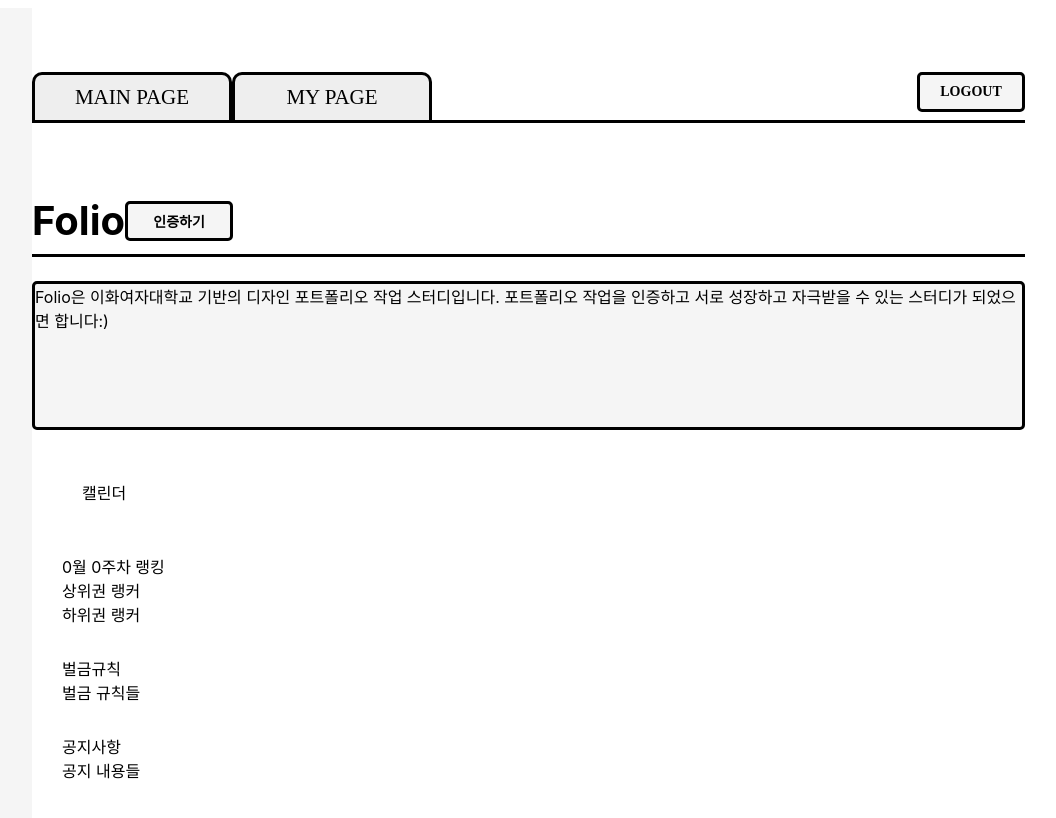
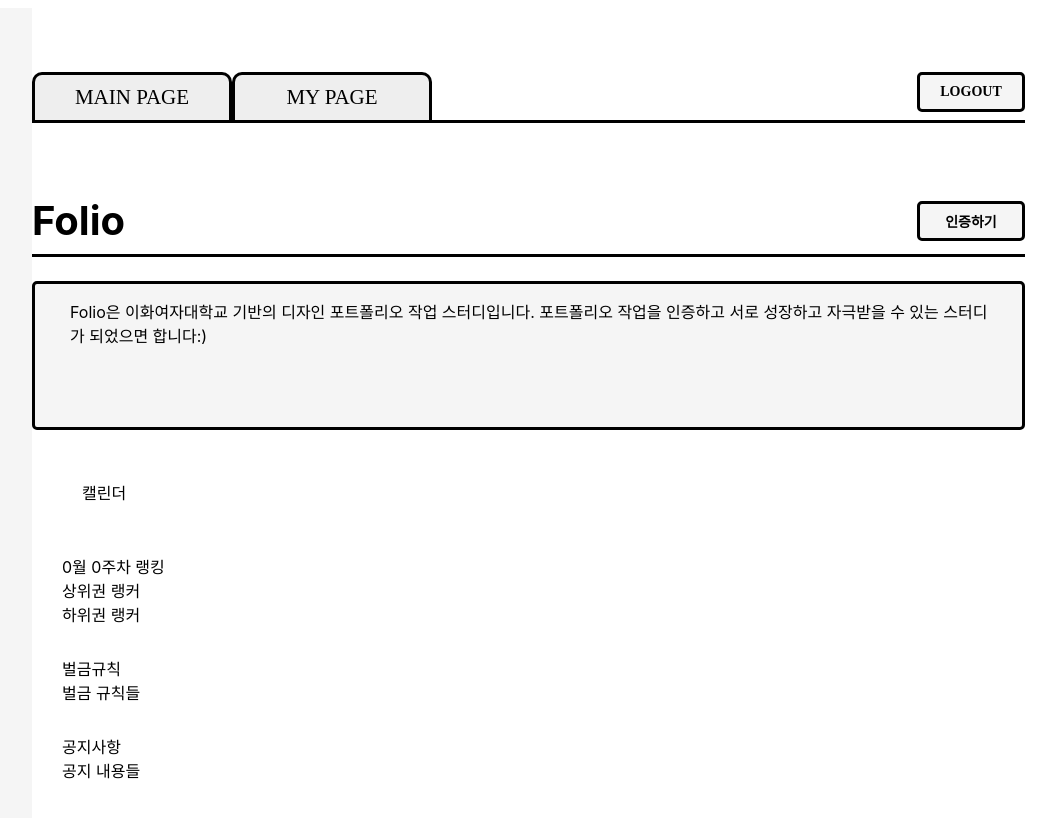
Before and after one commit to EFUB-steady/steady-front, a React (Create React App) app: page / in a window 1280 px wide. Shown: the top 818 px of the page, without its empty margins (174-1230 px from the left). Built offline with nearby package versions, Linux system fonts and the light colour scheme; a web font is replaced by a local one.

Commit message:
💄StudyInfo 여백 수정 및 세로 정렬

```diff
--- a/src/ui/components/main/study-info/StudyInfo.js
+++ b/src/ui/components/main/study-info/StudyInfo.js
@@ -17,7 +17,6 @@ export default function StudyInfo() {
 
 const Content = styled.div`
   /* 스터디 설명 영역 */
-
   box-sizing: border-box;
 
   width: 993px;
@@ -28,5 +27,11 @@ const Content = styled.div`
   border: 3px solid #000000;
   border-radius: 5px;
 
+  /*텍스트 패딩*/
+  padding-top: 15.29px;
+  padding-left: 35px;
+  padding-right: 26px;
+  padding-bottom: 61.63px;
+
   margin-top: 24px;
 `;
--- a/src/ui/components/main/study-info/StudyInfoTitle.js
+++ b/src/ui/components/main/study-info/StudyInfoTitle.js
@@ -5,10 +5,8 @@ import { Title1 } from "./../../../../core/texts";
 export default function StudyInfoTitle() {
   return (
     <InfoTitleBox>
-      <div style={{ display: "flex" }}>
-        <Title1>Folio</Title1>
-        <AuthBtn />
-      </div>
+      <Title1>Folio</Title1>
+      <AuthBtn />
     </InfoTitleBox>
   );
 }
@@ -17,4 +15,8 @@ const InfoTitleBox = styled.div`
   border-bottom: 3px solid black;
   padding-bottom: 13px;
   padding-top: 78.2px;
+
+  display: flex;
+  justify-content: space-between;
+  width: 100%;
 `;
```
